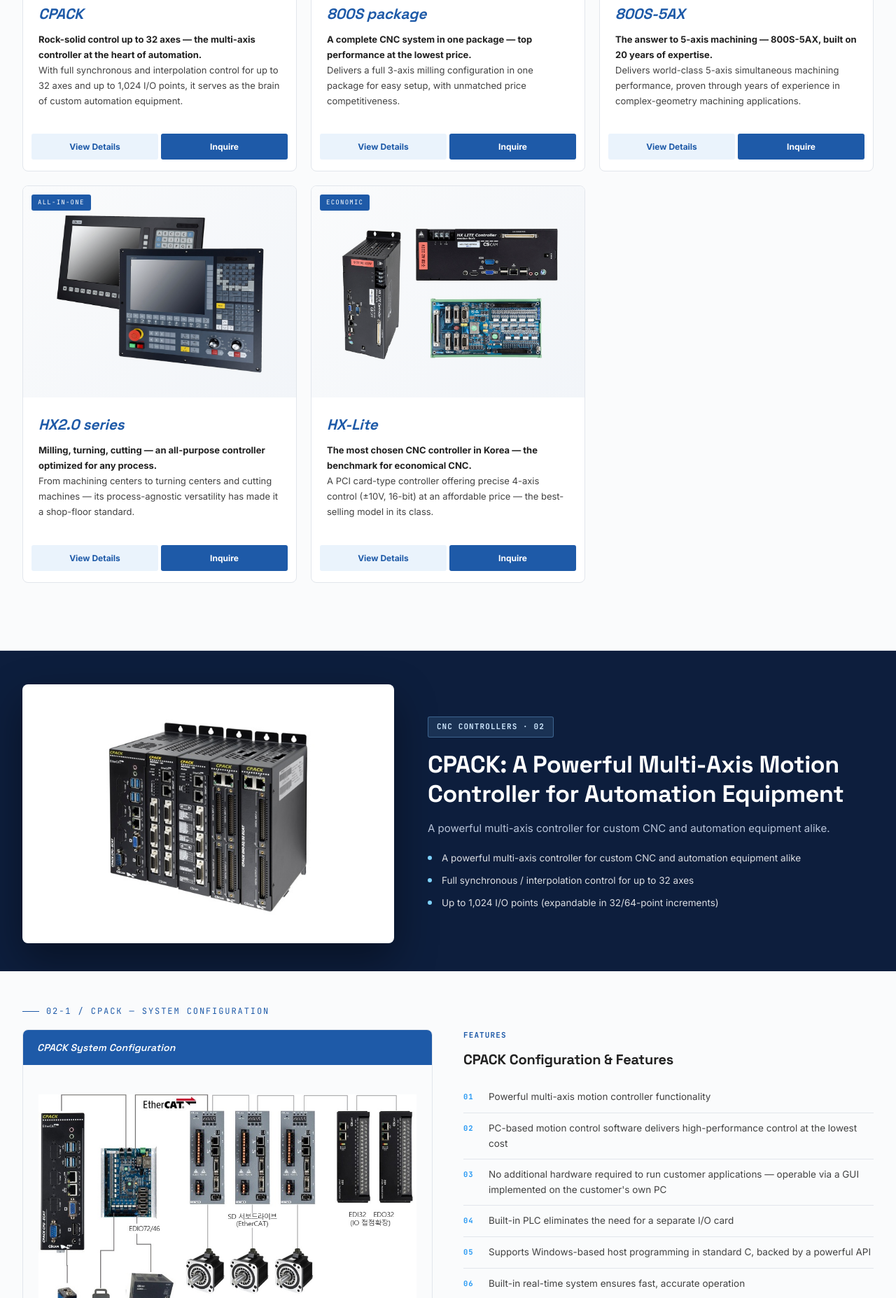
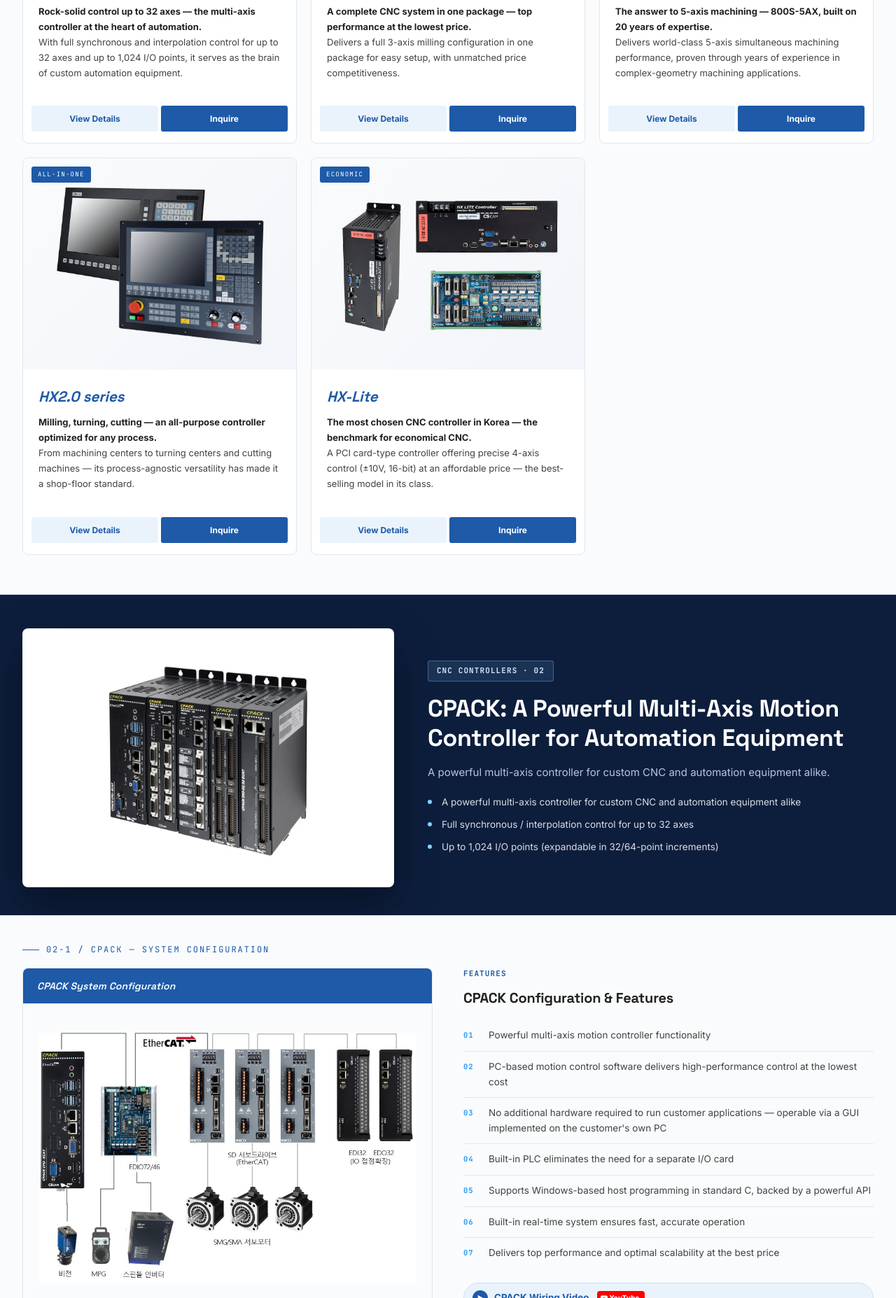
Before and after one commit to cih2000/cnc_new7, a plain HTML site: page en/index.html in a window 1280 px wide. Shown: the part 2958-4813 px from the top of the page at 70% size. Drawn offline with Linux system fonts and the light colour scheme.

Commit message:
Space delete

```diff
--- a/assets/css/style.css
+++ b/assets/css/style.css
@@ -416,7 +416,7 @@
 .client-static-grid .cindustry { display: block; font-family: "Inter", "Noto Sans KR", sans-serif; font-weight: 700; font-size: 11px; color: #0891b2; letter-spacing: .01em; text-align: center; margin-top: -2px; }
 
 /* ---------------- Category section / product spec-card grid ---------------- */
-.cat-section { padding: 96px 0; border-top: 1px solid var(--border); }
+.cat-section { padding: 56px 0; border-top: 1px solid var(--border); }
 .cat-section:nth-of-type(even) { background: var(--bg-alt); }
 .cat-head { display: flex; align-items: flex-end; justify-content: space-between; gap: 30px; flex-wrap: wrap; margin-bottom: 44px; }
 
@@ -460,8 +460,8 @@
 .detail-hero { background: var(--navy); color: var(--white); padding: 130px 0 60px; position: relative; overflow: hidden; }
 .detail-hero.inline { padding: 48px 0 40px; }
 .product-inline-wrap { border-top: 1px solid var(--border); }
-.product-inline-wrap .detail-block { padding: 40px 0; }
-.product-inline-cta { padding: 32px 0; background: var(--bg-alt); border-bottom: 1px solid var(--border); }
+.product-inline-wrap .detail-block { padding: 32px 0; }
+.product-inline-cta { padding: 24px 0; background: var(--bg-alt); border-bottom: 1px solid var(--border); }
 .detail-hero .grid { display: grid; grid-template-columns: 1fr 1.2fr; gap: 48px; align-items: center; position: relative; z-index: 1; }
 .detail-hero .chip {
   display: inline-block; font-family: "JetBrains Mono", monospace; font-size: 11px; letter-spacing: .1em; text-transform: uppercase;
```
